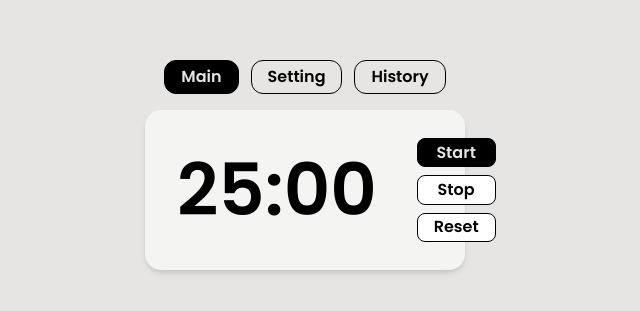
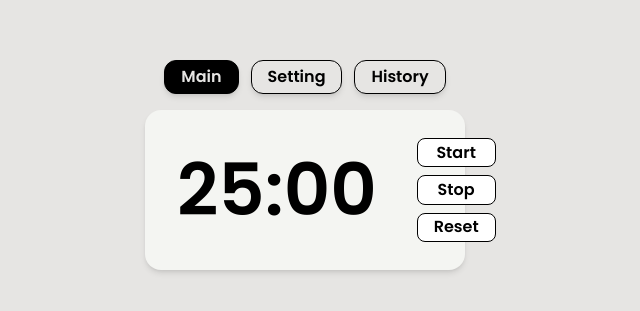
Before and after one commit to rfsyhb/doNow, a React (Vite) app: page / in a window 1280 px wide. Shown: the part 235-546 px from the top of the page, without its empty margins (335-975 px from the left). Built offline with nearby package versions, Linux system fonts and the light colour scheme.

Commit message:
add hover effect and shadow for app and stopwatch

```diff
--- a/src/App.jsx
+++ b/src/App.jsx
@@ -10,21 +10,21 @@ function App() {
     <div className="flex flex-col justify-center h-[100vh] items-center">
       <nav className="flex flex-row gap-3 mb-[1rem]">
         <button
-          className={`p-1 px-4 border border-black rounded-xl font-semibold ${page === 'main' ? 'bg-black text-bgColor' : 'bg-none'}`}
+          className={`shadow-md p-1 px-4 border border-black rounded-xl font-semibold ${page === 'main' ? 'bg-black text-bgColor' : 'bg-none'}`}
           type="button"
           onClick={() => setPage('main')}
         >
           Main
         </button>
         <button
-          className={`p-1 px-4 border border-black rounded-xl font-semibold ${page === 'setting' ? 'bg-black text-bgColor' : 'bg-none'}`}
+          className={`shadow-md p-1 px-4 border border-black rounded-xl font-semibold ${page === 'setting' ? 'bg-black text-bgColor' : 'bg-none'}`}
           type="button"
           onClick={() => setPage('setting')}
         >
           Setting
         </button>
         <button
-          className={`p-1 px-4 border border-black rounded-xl font-semibold ${page === 'history' ? 'bg-black text-bgColor' : 'bg-none'}`}
+          className={`shadow-md p-1 px-4 border border-black rounded-xl font-semibold ${page === 'history' ? 'bg-black text-bgColor' : 'bg-none'}`}
           type="button"
           onClick={() => setPage('history')}
         >
--- a/src/components/Stopwatch.jsx
+++ b/src/components/Stopwatch.jsx
@@ -74,7 +74,7 @@ function Stopwatch() {
       <h1 className="text-7xl font-semibold">{formatTime(time)}</h1>
       <div className="flex flex-col gap-2">
         <button
-          className="bg-black text-bgColor font-semibold p-[0.1rem] px-4 rounded-lg border border-black"
+          className="hover:bg-black hover:text-white bg-white text-black font-semibold p-[0.1rem] px-4 rounded-lg border border-black"
           type="button"
           onClick={handleStart}
           disabled={isRunning}
@@ -82,7 +82,7 @@ function Stopwatch() {
           Start
         </button>
         <button
-          className="bg-white text-black font-semibold p-[0.1rem] px-4 rounded-lg border border-black"
+          className="hover:bg-red-500 hover:text-bgColor bg-white text-black font-semibold p-[0.1rem] px-4 rounded-lg border border-black"
           type="button"
           onClick={handleStop}
           disabled={!isRunning}
@@ -90,7 +90,7 @@ function Stopwatch() {
           Stop
         </button>
         <button
-          className="bg-white text-black font-semibold p-[0.1rem] px-4 rounded-lg border border-black"
+          className="hover:bg-green-400 bg-white text-black font-semibold p-[0.1rem] px-4 rounded-lg border border-black"
           type="button"
           onClick={handleReset}
         >
```
